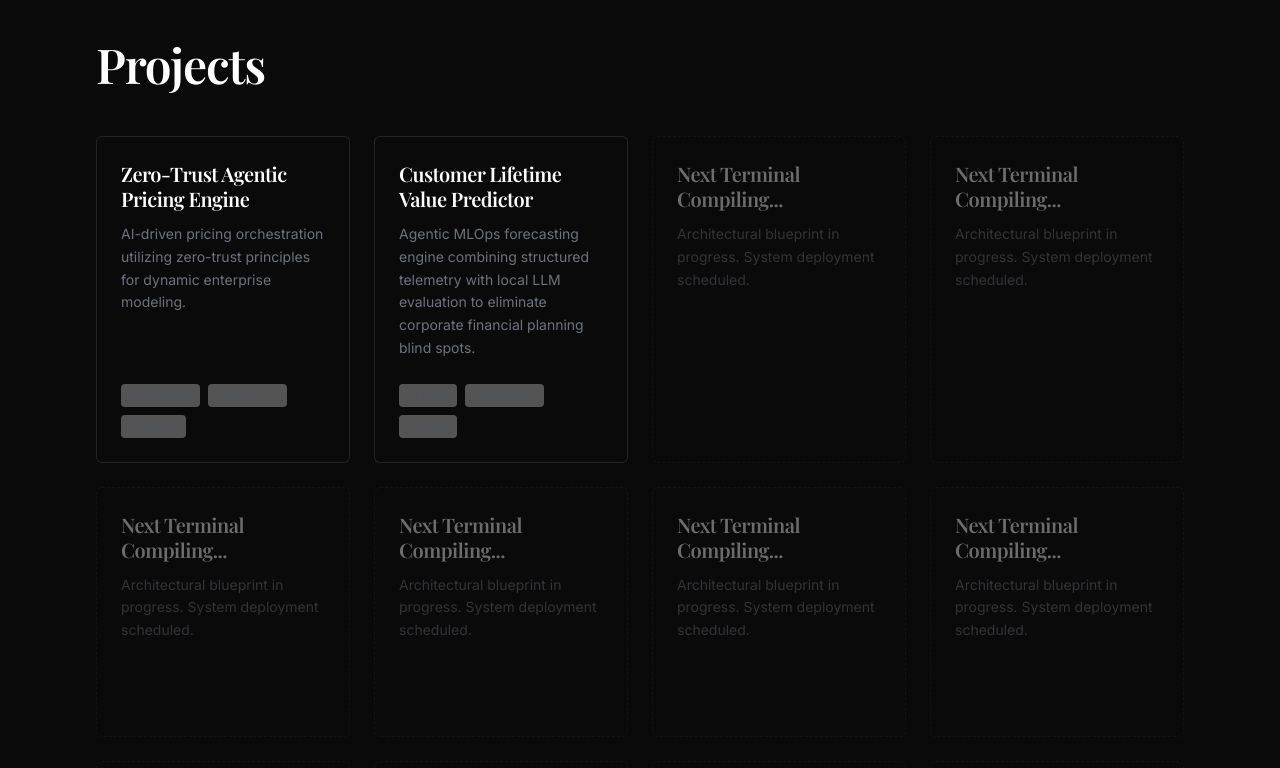
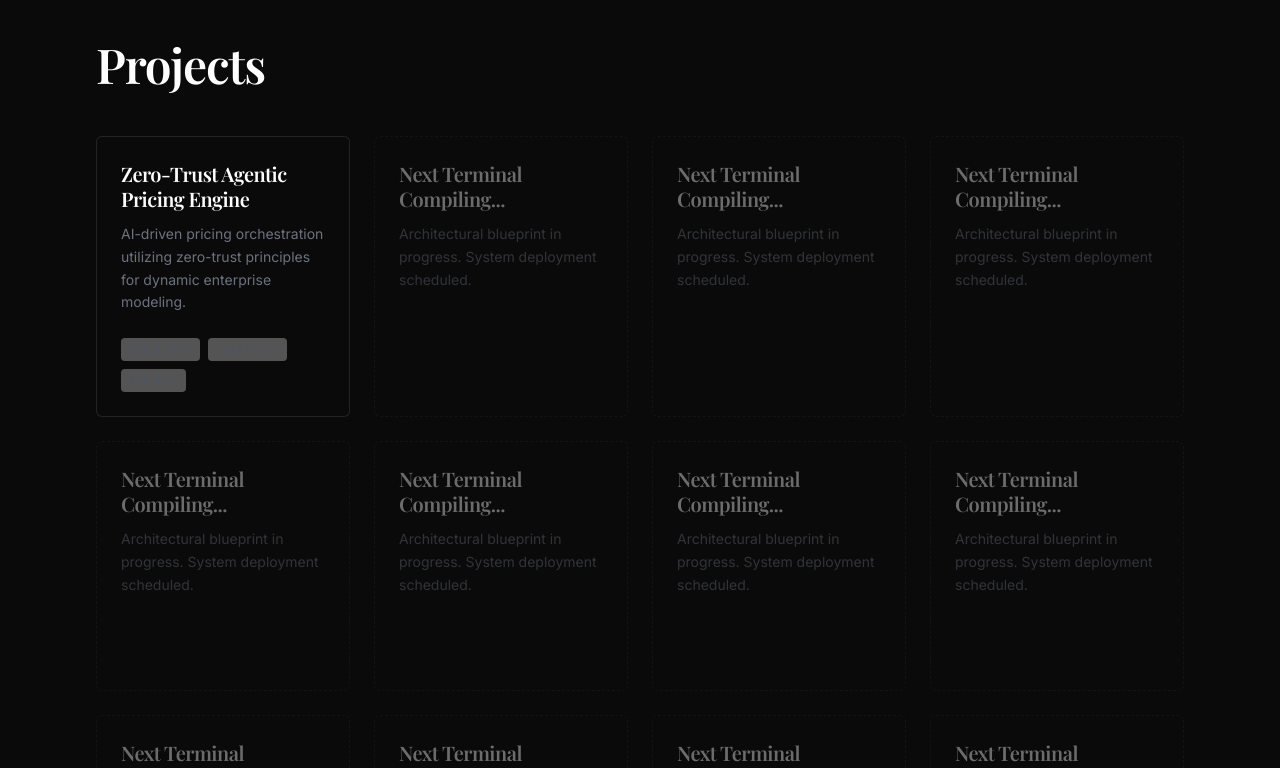
Before and after one commit to lawrenceemenike/porfolio-website, a React (Vite) app: page / in a window 1280 px wide. Shown: the part 2720-3488 px from the top of the page. Built offline with nearby package versions, Linux system fonts and the light colour scheme; a web font is replaced by a local one.

Commit message:
fix: move Customer Lifetime Value Predictor to the 16th position in the grid

```diff
--- a/src/data/portfolioData.js
+++ b/src/data/portfolioData.js
@@ -22,8 +22,16 @@ export const projectsData = [
       lessons_learned: "Non-deterministic models cannot be trusted with financial math. Decoupling the LLM's reasoning from the actual mathematical calculation is mandatory for enterprise safety."
     }
   },
+  // Automatically generate the 14 placeholders for the 4x4 grid
+  ...Array.from({ length: 14 }, (_, i) => ({
+    id: i + 2,
+    title: "Next Terminal Compiling...",
+    short_desc: "Architectural blueprint in progress. System deployment scheduled.",
+    tech_stack: ["Awaiting Stack"],
+    isPlaceholder: true
+  })),
   {
-    id: 2,
+    id: 16,
     title: "Customer Lifetime Value Predictor",
     short_desc: "Agentic MLOps forecasting engine combining structured telemetry with local LLM evaluation to eliminate corporate financial planning blind spots.",
     tech_stack: [
@@ -62,15 +70,7 @@ export const projectsData = [
       results: "The engine demonstrated immediate clarity over traditional FP&A forecasts. For 'Vanguard Logistics', the quantitative baseline predicted a $76,650 CLV. However, the Context Node flagged a severe risk score of 0.75 due to a resigned technical champion and integration stalls. The cognitive graph overrode the baseline, compressing the forward CLV to $49,822 and violently restricting the Dynamic CAC Cap to $7,473 to prevent cash burn. Conversely, for 'Apex Financial Corp', the orchestrator validated a healthy risk score of 0.1, boosting the CLV to $215,942 with a $32,391 CAC Cap. This proves the system's ability to stabilize ledger forecasting variance using real-time qualitative context.",
       lessons_learned: "Non-deterministic LLM models cannot be blindly trusted to execute raw financial calculations. By forcefully decoupling the math from the language generation—and embedding a cryptographic SHA-256 audit trail alongside SHAP explainability matrices directly into the pipeline's MLflow artifacts—we transformed an unpredictable AI experiment into a hardened, boardroom-ready financial engine."
     }
-  },
-  // Automatically generate the 14 placeholders for the 4x4 grid
-  ...Array.from({ length: 14 }, (_, i) => ({
-    id: i + 3,
-    title: "Next Terminal Compiling...",
-    short_desc: "Architectural blueprint in progress. System deployment scheduled.",
-    tech_stack: ["Awaiting Stack"],
-    isPlaceholder: true
-  }))
+  }
 ];
 
 export const lxwrvnxData = [
```
